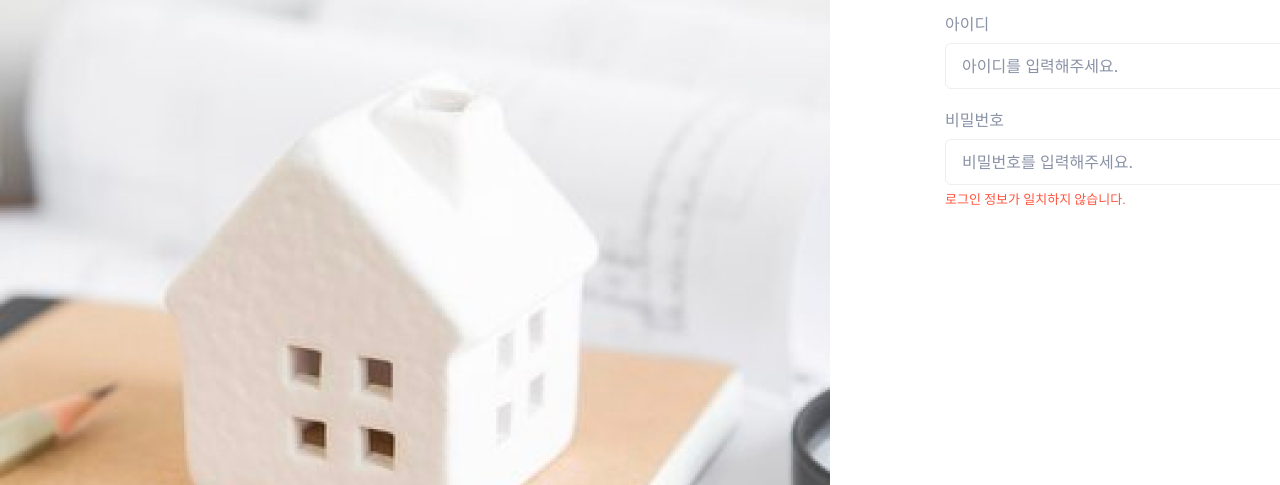
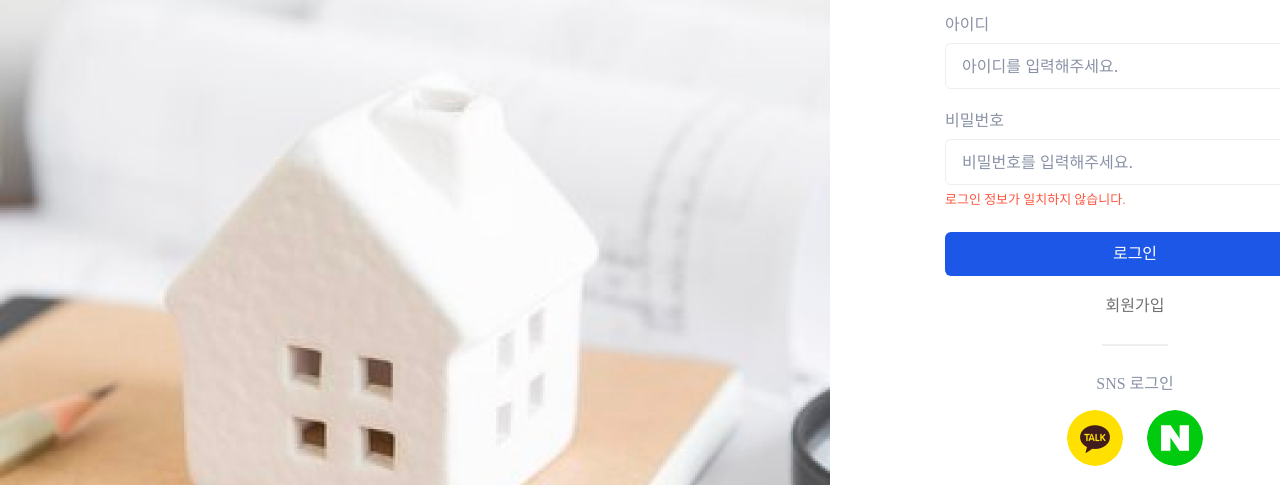
Before and after one commit to devJiraynor/web-basic-20240118, a plain HTML site: page estate/index.html in a window 1280 px wide. Shown: the part 315-800 px from the top of the page. Drawn offline with Linux system fonts and the light colour scheme; a web font is replaced by a local one.

Commit message:
2024.03.26. 09:50

```diff
--- a/estate/index.html
+++ b/estate/index.html
@@ -29,9 +29,18 @@
                             <div class="input-message error">로그인 정보가 일치하지 않습니다.</div>
                         </div>
                     </div>
-                    <div class="sign-in-button-container"></div>
+                    <div class="sign-in-button-container">
+                        <div class="primary-button full-width">로그인</div>
+                        <div class="text-link">회원가입</div>
+                    </div>
                     <div class="short-divider"></div>
-                    <div class="sign-in-sns-container"></div>
+                    <div class="sign-in-sns-container">
+                        <div class="sns-container-title label">SNS 로그인</div>
+                        <div class="sns-button-container">
+                            <div class="sns-button kakao-button"></div>
+                            <div class="sns-button naver-button"></div>
+                        </div>
+                    </div>
                 </div>
             </div>
         </div>
--- a/estate/style.css
+++ b/estate/style.css
@@ -46,6 +46,72 @@
 
 .input::placeholder {
     color: rgba(138, 146, 166, 1);
+}
+
+.primary-button {
+    box-sizing: border-box;
+    display: flex;
+    justify-content: center;
+    align-items: center;
+
+    padding: 8px 24px;
+
+    background-color: rgba(28, 87, 232, 1);
+    border-radius: 6px;
+
+    font-size: 16px;
+    font-style: normal;
+    font-weight: 400;
+    line-height: 175%;
+
+    color: rgba(255, 255, 255, 1);
+}
+
+.primary-button:hover {
+    cursor: pointer;
+    opacity: 0.85;
+}
+
+.sns-button {
+    width: 56px;
+    height: 56px;
+    border-radius: 56px;
+}
+
+.sns-button:hover {
+    cursor: pointer;
+    opacity: 0.9;
+}
+
+.kakao-button {
+    background-image: url('./resource/image/kakao-button.png');
+}
+
+.naver-button {
+    background-image: url('./resource/image/naver-button.png');
+}
+
+.text-link {
+    font-size: 16px;
+    font-style: normal;
+    font-weight: 400;
+    line-height: 175%;
+
+    color: rgba(113, 113, 113, 1);
+}
+
+.text-link:hover {
+    cursor: pointer;
+    opacity: 0.85;
+}
+
+.short-divider {
+    width: 64px;
+    border: 1px solid rgba(238, 238, 238, 1);
+}
+
+.full-width {
+    width: 100%;
 }
 
 #sign-in-wrapper {
@@ -131,3 +197,28 @@
 .error {
     color: rgba(255, 84, 62, 1);
 }
+
+.sign-in-button-container {
+    display: flex;
+    flex-direction: column;
+    align-items: center;
+    gap: 16px;
+
+    width: 100%;
+}
+
+.sign-in-sns-container {
+    display: flex;
+    flex-direction: column;
+    align-items: center;
+    gap: 16px;
+}
+
+.sns-container-title {
+    color: rgba(138, 146, 166, 1);
+}
+
+.sns-button-container {
+    display: flex;
+    gap: 24px;
+}
```
